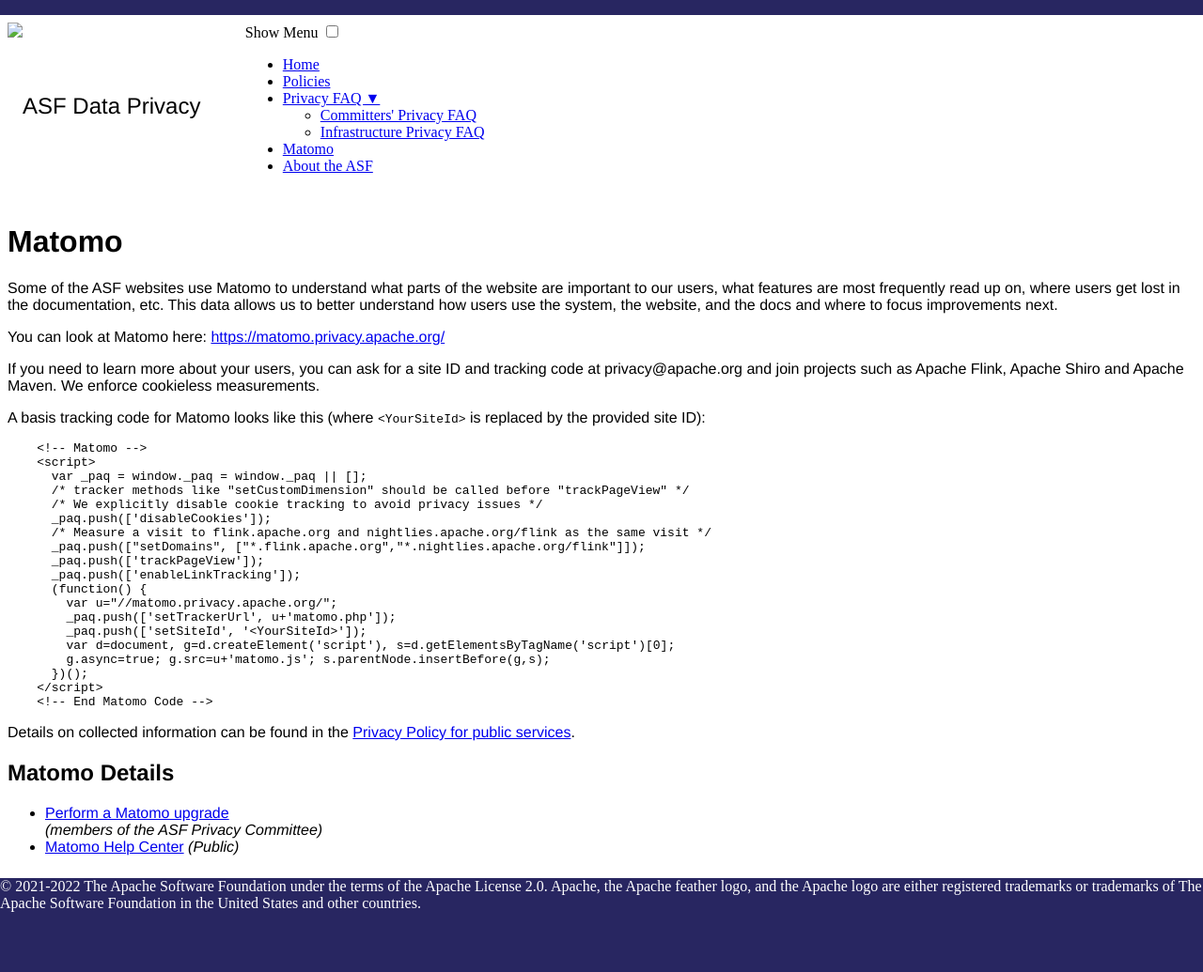
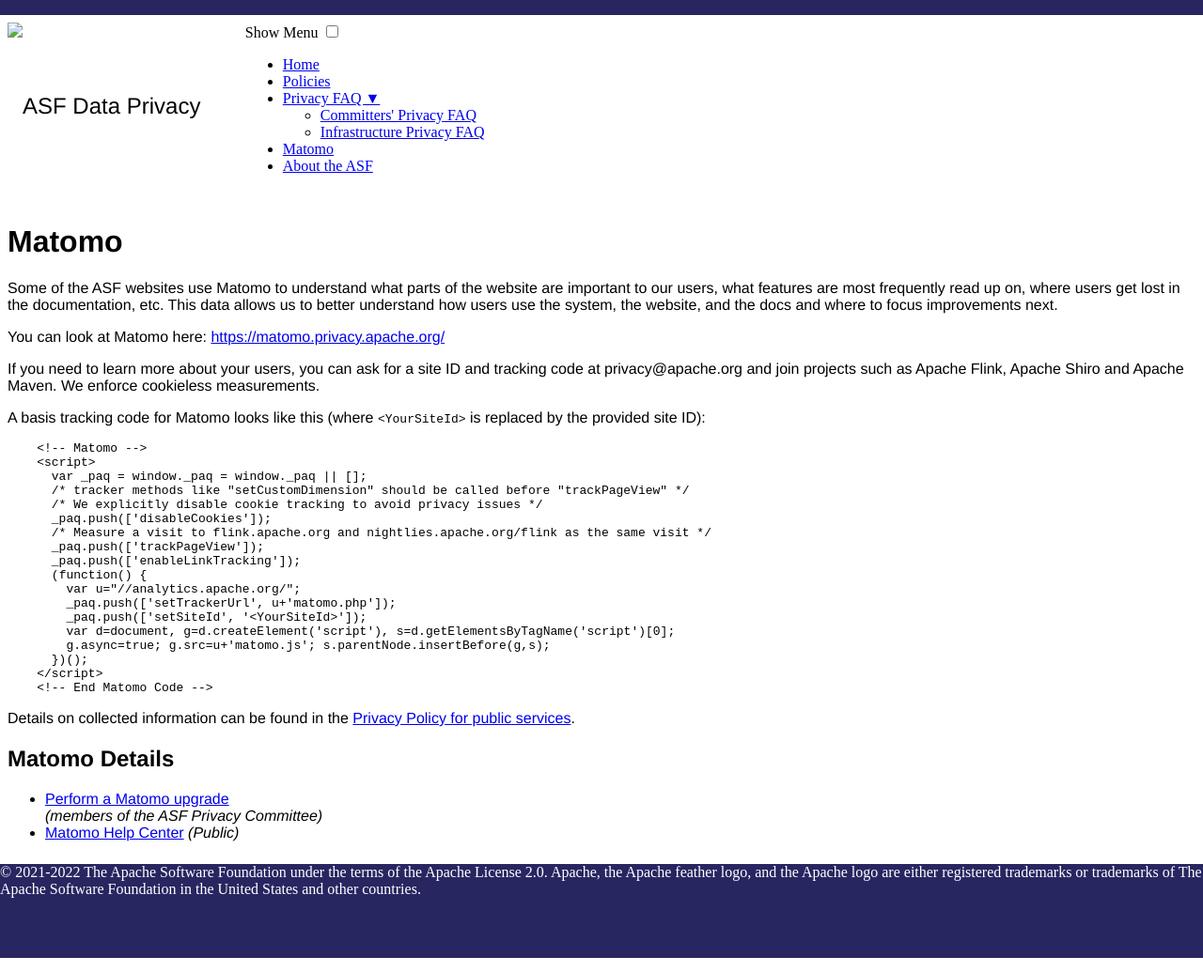
Before and after one commit to apache/privacy-website, a Jekyll site: the page output/matomo/index.html, which Jekyll copies as it is, in a window 1280 px wide. Shown: the whole page at 94% size. Built offline with Jekyll 4.4.1, drawn with Linux system fonts in a browser that asks for light colours.

Commit message:
Automatic Site Publish by Buildbot

```diff
--- a/output/feed.xml
+++ b/output/feed.xml
@@ -1,4 +1,4 @@
-<?xml version="1.0" encoding="utf-8"?><feed xmlns="http://www.w3.org/2005/Atom" ><generator uri="https://jekyllrb.com/" version="4.2.2">Jekyll</generator><link href="/feed.xml" rel="self" type="application/atom+xml" /><link href="/" rel="alternate" type="text/html" /><updated>2022-06-21T20:04:43+00:00</updated><id>/feed.xml</id><title type="html">Apache Software Foundation - Data Privacy</title><subtitle>Write an awesome description for your new site here. You can edit this line in _config.yml. It will appear in your document head meta (for Google search results) and in your feed.xml site description.</subtitle><entry><title type="html">Welcome to Jekyll!</title><link href="/jekyll/update/2021/03/05/welcome-to-jekyll.html" rel="alternate" type="text/html" title="Welcome to Jekyll!" /><published>2021-03-05T19:38:56+00:00</published><updated>2021-03-05T19:38:56+00:00</updated><id>/jekyll/update/2021/03/05/welcome-to-jekyll</id><content type="html" xml:base="/jekyll/update/2021/03/05/welcome-to-jekyll.html"><![CDATA[<p>You’ll find this post in your <code class="language-plaintext highlighter-rouge">_posts</code> directory. Go ahead and edit it and re-build the site to see your changes. You can rebuild the site in many different ways, but the most common way is to run <code class="language-plaintext highlighter-rouge">jekyll serve</code>, which launches a web server and auto-regenerates your site when a file is updated.</p>
+<?xml version="1.0" encoding="utf-8"?><feed xmlns="http://www.w3.org/2005/Atom" ><generator uri="https://jekyllrb.com/" version="4.2.2">Jekyll</generator><link href="/feed.xml" rel="self" type="application/atom+xml" /><link href="/" rel="alternate" type="text/html" /><updated>2022-09-12T06:03:45+00:00</updated><id>/feed.xml</id><title type="html">Apache Software Foundation - Data Privacy</title><subtitle>Write an awesome description for your new site here. You can edit this line in _config.yml. It will appear in your document head meta (for Google search results) and in your feed.xml site description.</subtitle><entry><title type="html">Welcome to Jekyll!</title><link href="/jekyll/update/2021/03/05/welcome-to-jekyll.html" rel="alternate" type="text/html" title="Welcome to Jekyll!" /><published>2021-03-05T19:38:56+00:00</published><updated>2021-03-05T19:38:56+00:00</updated><id>/jekyll/update/2021/03/05/welcome-to-jekyll</id><content type="html" xml:base="/jekyll/update/2021/03/05/welcome-to-jekyll.html"><![CDATA[<p>You’ll find this post in your <code class="language-plaintext highlighter-rouge">_posts</code> directory. Go ahead and edit it and re-build the site to see your changes. You can rebuild the site in many different ways, but the most common way is to run <code class="language-plaintext highlighter-rouge">jekyll serve</code>, which launches a web server and auto-regenerates your site when a file is updated.</p>
 
 <p>Jekyll requires blog post files to be named according to the following format:</p>
 
--- a/output/matomo/index.html
+++ b/output/matomo/index.html
@@ -56,11 +56,10 @@
       <span class="cm">/* We explicitly disable cookie tracking to avoid privacy issues */</span>
       <span class="nx">_paq</span><span class="p">.</span><span class="nx">push</span><span class="p">([</span><span class="dl">'</span><span class="s1">disableCookies</span><span class="dl">'</span><span class="p">]);</span>
       <span class="cm">/* Measure a visit to flink.apache.org and nightlies.apache.org/flink as the same visit */</span>
-      <span class="nx">_paq</span><span class="p">.</span><span class="nx">push</span><span class="p">([</span><span class="dl">"</span><span class="s2">setDomains</span><span class="dl">"</span><span class="p">,</span> <span class="p">[</span><span class="dl">"</span><span class="s2">*.flink.apache.org</span><span class="dl">"</span><span class="p">,</span><span class="dl">"</span><span class="s2">*.nightlies.apache.org/flink</span><span class="dl">"</span><span class="p">]]);</span>
       <span class="nx">_paq</span><span class="p">.</span><span class="nx">push</span><span class="p">([</span><span class="dl">'</span><span class="s1">trackPageView</span><span class="dl">'</span><span class="p">]);</span>
       <span class="nx">_paq</span><span class="p">.</span><span class="nx">push</span><span class="p">([</span><span class="dl">'</span><span class="s1">enableLinkTracking</span><span class="dl">'</span><span class="p">]);</span>
       <span class="p">(</span><span class="kd">function</span><span class="p">()</span> <span class="p">{</span>
-        <span class="kd">var</span> <span class="nx">u</span><span class="o">=</span><span class="dl">"</span><span class="s2">//matomo.privacy.apache.org/</span><span class="dl">"</span><span class="p">;</span>
+        <span class="kd">var</span> <span class="nx">u</span><span class="o">=</span><span class="dl">"</span><span class="s2">//analytics.apache.org/</span><span class="dl">"</span><span class="p">;</span>
         <span class="nx">_paq</span><span class="p">.</span><span class="nx">push</span><span class="p">([</span><span class="dl">'</span><span class="s1">setTrackerUrl</span><span class="dl">'</span><span class="p">,</span> <span class="nx">u</span><span class="o">+</span><span class="dl">'</span><span class="s1">matomo.php</span><span class="dl">'</span><span class="p">]);</span>
         <span class="nx">_paq</span><span class="p">.</span><span class="nx">push</span><span class="p">([</span><span class="dl">'</span><span class="s1">setSiteId</span><span class="dl">'</span><span class="p">,</span> <span class="dl">'</span><span class="s1">&lt;YourSiteId&gt;</span><span class="dl">'</span><span class="p">]);</span>
         <span class="kd">var</span> <span class="nx">d</span><span class="o">=</span><span class="nb">document</span><span class="p">,</span> <span class="nx">g</span><span class="o">=</span><span class="nx">d</span><span class="p">.</span><span class="nx">createElement</span><span class="p">(</span><span class="dl">'</span><span class="s1">script</span><span class="dl">'</span><span class="p">),</span> <span class="nx">s</span><span class="o">=</span><span class="nx">d</span><span class="p">.</span><span class="nx">getElementsByTagName</span><span class="p">(</span><span class="dl">'</span><span class="s1">script</span><span class="dl">'</span><span class="p">)[</span><span class="mi">0</span><span class="p">];</span>
```
